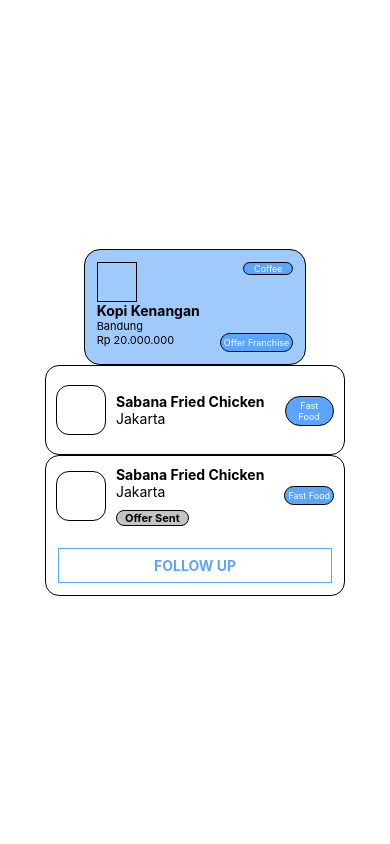
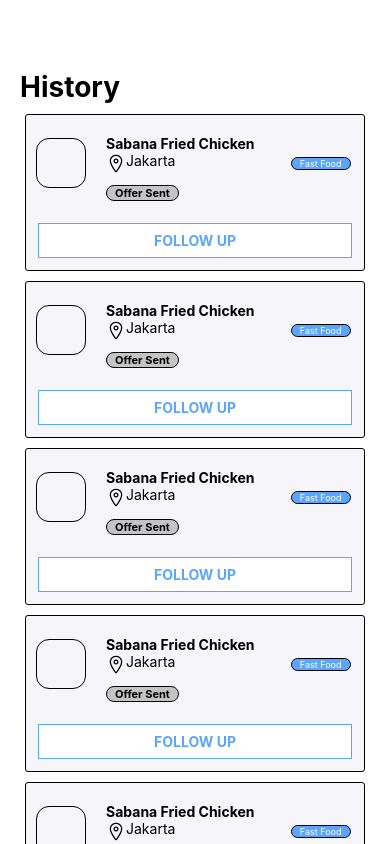
Before and after one commit to ghifarifa/Waralobby-App, a React Native app: screen / in a window 390 px wide. Built offline with nearby package versions, Linux system fonts and the light colour scheme.

Commit message:
add history pages

```diff
--- a/App.js
+++ b/App.js
@@ -3,14 +3,11 @@
 import RecomendedCard from './components/RecomendedCard'
 import FrancisorCard from './components/FranchisorCard'
 import HistoryCard from './components/HistoryCard'
+import History from './pages/History'
 export default function App() {
   return (
     <View style={styles.container}>
-      <RecomendedCard />
-      <FrancisorCard />
-      <HistoryCard />
-      {/* <Text>Hello World</Text>
-      <StatusBar style="auto" /> */}
+      <History />
     </View>
   )
 }
@@ -18,8 +15,6 @@
 const styles = StyleSheet.create({
   container: {
     flex: 1,
-    backgroundColor: '#fff',
-    alignItems: 'center',
-    justifyContent: 'center'
+    backgroundColor: '#fff'
   }
 })
--- a/components/HistoryCard.js
+++ b/components/HistoryCard.js
@@ -1,5 +1,5 @@
 import { StyleSheet, Text, View, Pressable } from 'react-native'
-
+import { Ionicons } from '@expo/vector-icons'
 const HistoryCard = () => {
   return (
     <View style={styles.flexbox}>
@@ -8,10 +8,15 @@
           <View style={styles.img}></View>
           <View>
             <Text style={styles.txt}>Sabana Fried Chicken</Text>
-            <Text>Jakarta</Text>
+            <View style={styles.location}>
+              <Ionicons name="location-outline" size={20} color="black" />
+              <Text>Jakarta</Text>
+            </View>
             <Text style={styles.status}>Offer Sent</Text>
           </View>
-          <Text style={styles.cat}>Fast Food</Text>
+          <View style={styles.catCon}>
+            <Text style={styles.cat}>Fast Food</Text>
+          </View>
         </View>
       </View>
       <View style={styles.flex2}>
@@ -29,9 +34,11 @@
 }
 const styles = StyleSheet.create({
   flexbox: {
-    borderWidth: 1,
-    borderRadius: 14,
-    maxWidth: 320
+    borderWidth: 0.1,
+    borderRadius: 3,
+    maxWidth: 340,
+    minWidth: 340,
+    backgroundColor: '#f5f5fa'
   },
   flex1: {
     padding: 10
@@ -42,30 +49,34 @@
   container: {
     flexDirection: 'row',
     alignItems: 'center',
-    justifyContent: 'center',
-    borderRadius: 14
+    // justifyContent: 'center',
+    borderRadius: 14,
+    marginStart: 0
   },
   img: {
     width: 50,
     height: 50,
     borderWidth: 1,
-    marginRight: 10,
+    marginRight: 20,
     borderRadius: 13
   },
   txt: {
-    fontWeight: 'bold'
+    fontWeight: 'bold',
+    marginTop: 10
+  },
+  catCon: {
+    width: 106
   },
   cat: {
     borderWidth: 1,
     textAlign: 'center',
     fontSize: 9,
     borderRadius: 100,
-    alignSelf: 'flex-start',
+    alignSelf: 'flex-end',
     backgroundColor: '#5CA5FC',
     color: '#fff',
-    padding: 3,
-    marginTop: 20,
-    marginLeft: 20
+    paddingHorizontal: 8,
+    marginEnd: 10
   },
   status: {
     borderWidth: 1,
@@ -88,6 +99,9 @@
   buttonTxt: {
     color: '#5CA5FC',
     fontWeight: 'bold'
+  },
+  location: {
+    flexDirection: 'row'
   }
 })
 
--- /dev/null
+++ b/pages/History.js
@@ -0,0 +1,39 @@
+import { StyleSheet, Text, View, ScrollView } from 'react-native'
+import HistoryCard from '../components/HistoryCard'
+const generateHistory = () => {
+  let arr = []
+  for (let index = 0; index < 10; index++) {
+    arr.push(
+      <View style={{ marginBottom: 10 }}>
+        <HistoryCard />
+      </View>
+    )
+  }
+  return <View style={styles.container}>{arr}</View>
+}
+const History = () => {
+  return (
+    <ScrollView>
+      <Text style={styles.h1}>History</Text>
+      {generateHistory()}
+    </ScrollView>
+  )
+}
+const styles = StyleSheet.create({
+  h1: {
+    fontWeight: 'bold',
+    fontSize: 28,
+    marginTop: 70,
+    marginStart: 20,
+    marginBottom: 10
+  },
+  container: {
+    alignItems: 'center'
+  },
+  asd: {
+    margin: 120,
+    backgroundColor: '#000'
+  }
+})
+
+export default History
```
Also changed, not shown: pages/Home.js (added).
